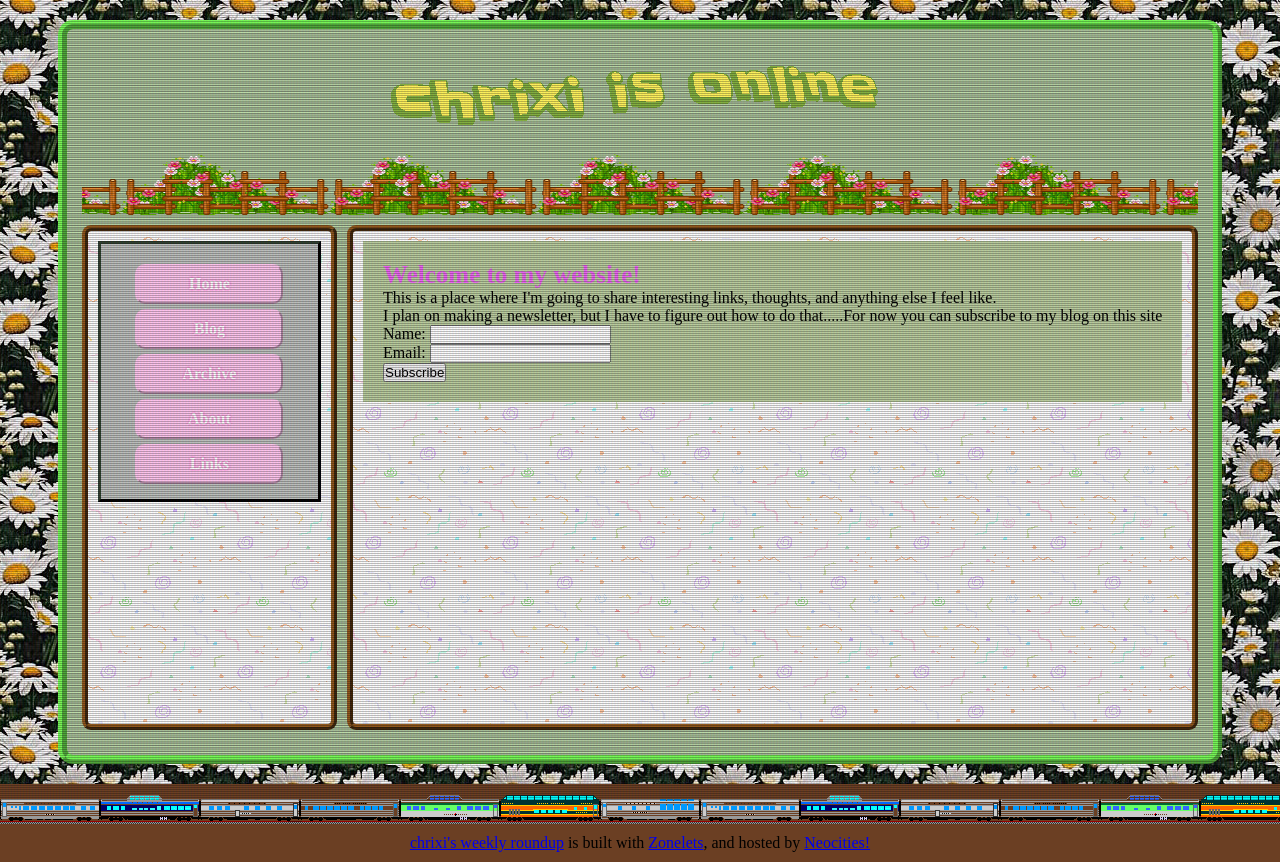
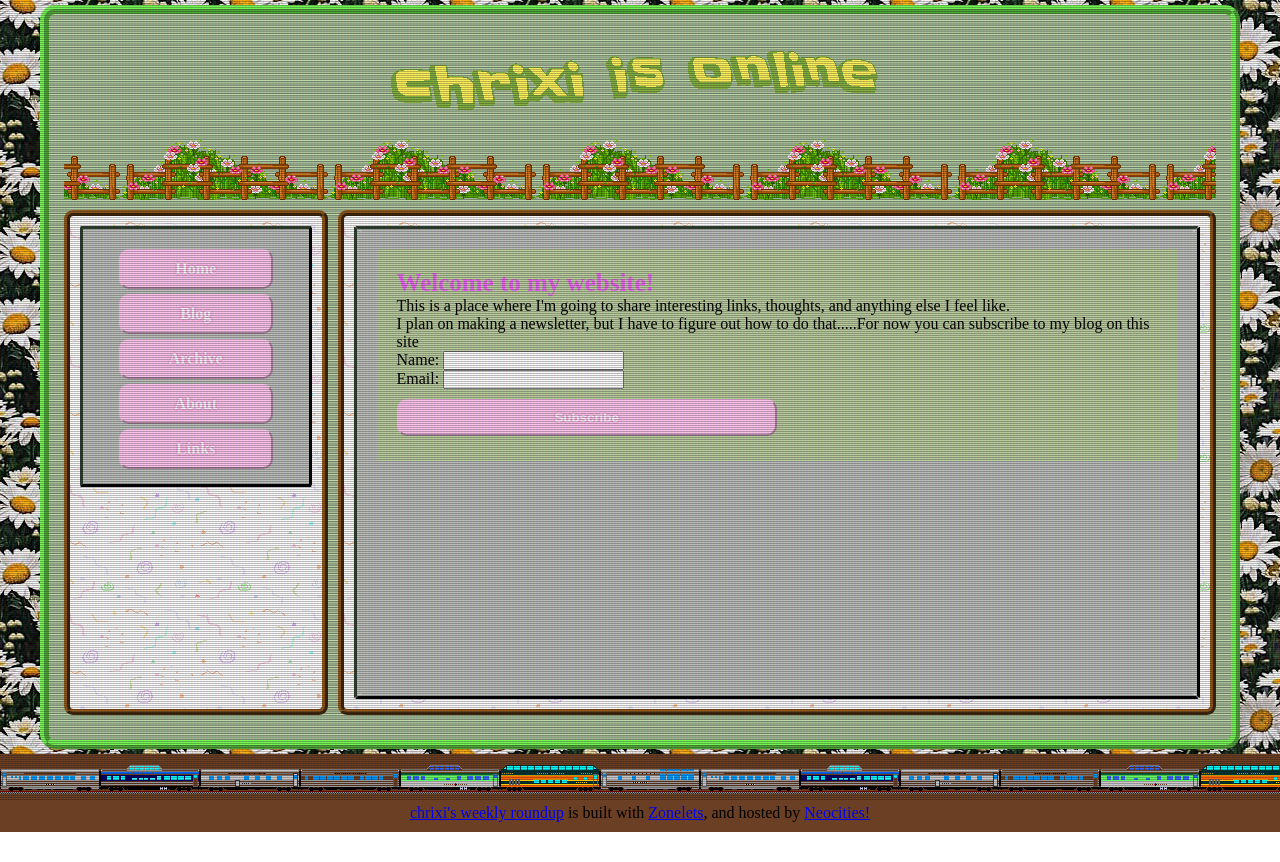
Before and after one commit to chrixip/chrixi, a plain HTML site: page site_files/index.html in a window 1280 px wide. After the commit the page ends 832 px from the top, so only its background shows below. Drawn offline with Linux system fonts and the light colour scheme.

Commit message:
some changes

```diff
--- a/site_files/index.html
+++ b/site_files/index.html
@@ -27,11 +27,12 @@
                 </div>
             </div>
             <div id="main-div" class = "main div-bg">
-                <main id="main" class="content">
+                <div class = "section">
+                    <main class="content">
                         <h1>Welcome to my website!</h1>
                         <p>This is a place where I'm going to share interesting links, thoughts, and anything else I feel like.</p>
                         <p>I plan on making a newsletter, but I have to figure out how to do that.....For now you can subscribe to my blog on this site</p>
-                    <form id = "form" action="https://formkeep.com/f/9731d40a9d6c"
+                        <form id = "newsletter-form" action="https://formkeep.com/f/9731d40a9d6c"
                             accept-charset="UTF-8"
                             enctype="multipart/form-data"
                             method="POST">
@@ -43,11 +44,10 @@
                                 <label for = "email">Email:</label>
                                 <input type="email" id="email" name="user_email" required />
                             </p>
-                        <p class="button">
-                            <button type="submit">Subscribe</button>
-                        </p>
+                                <button type="submit" id="newsletter-submit">Subscribe</button>
                         </form>
                     </main>
+                </div>
             </div>
         </div>
 
--- a/site_files/style.css
+++ b/site_files/style.css
@@ -84,7 +84,7 @@ body {
     grid-template-rows: auto auto 5fr auto;
     grid-column-gap: 10px;
     grid-row-gap: 10px;
-    margin: 20px auto;
+    margin: 5px auto;
     /* this centers the entire page */
     background-image: var(--container-bg-img);
 }
@@ -193,11 +193,41 @@ you can add them directly to the <div id="header"></div> element! */
 
 /* this is the color of the main content area,
 between the sidebars! */
+
+#main-div {
+    display:grid;
+    grid-row-gap: 10px;
+}
+
 main {
     background-color: var(--content-bg);
     flex: 1;
     padding: 20px;
     order: 2;
+}
+
+#newsletter-form {
+    align-content:
+}
+
+button {
+    text-align:center;
+    background:#ffc6ee;
+    padding:9px;
+    width: 50%;
+    border:2px outset #ffc6ee;
+    border-radius:10px;
+    margin:0 0 5px 0;
+    place-self: center;
+    cursor: pointer;
+    color:white;
+    font-weight:bold;
+    text-decoration:none;
+    text-shadow: -2px 0 #ffafe7, 0 2px #ffafe7, 2px 0 #ffafe7, 0 -2px #ffafe7;
+ }
+
+#newsletter-submit {
+    margin-top:10px;
 }
 
 /*Settings for the sidebars */
@@ -234,14 +264,17 @@ main {
     margin-top: 10px;
 }
 
-#nav-buttons {
+.section {
     padding: 10px;
     margin: 10px;
     border: 3px outset #2f3f2e;
-}
+    background-color:#bdc0bd;
+    mask:
+        linear-gradient(0,#0000 20px,#000 0) 0 10px,
+        radial-gradient(10px,#000 calc(100% - 1px),#0000) 50%/18.5px 20px repeat space,
+        linear-gradient(-90deg,#0000 20px,#000 0) 10px,
+        radial-gradient(10px,#000 calc(100% - 1px),#0000) 50%/20px 18.5px space repeat;
 
-.section {
-    background-color:#bdc0bd;
 }
 
 h1,
```
Lines whose indentation alone changed are shown as unchanged.
